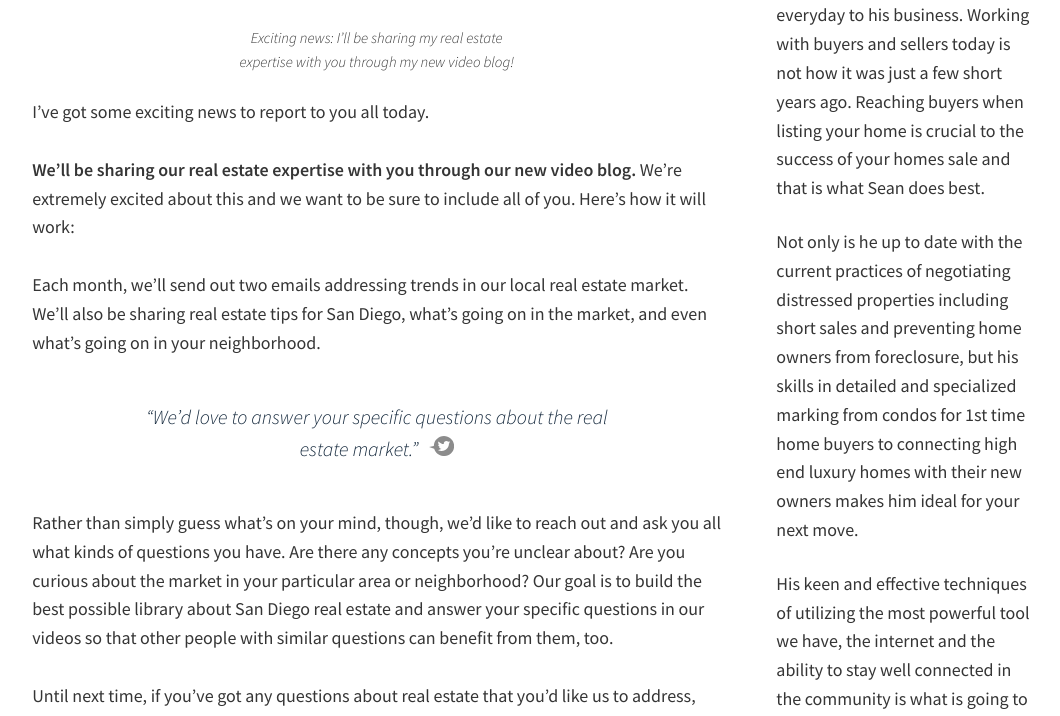
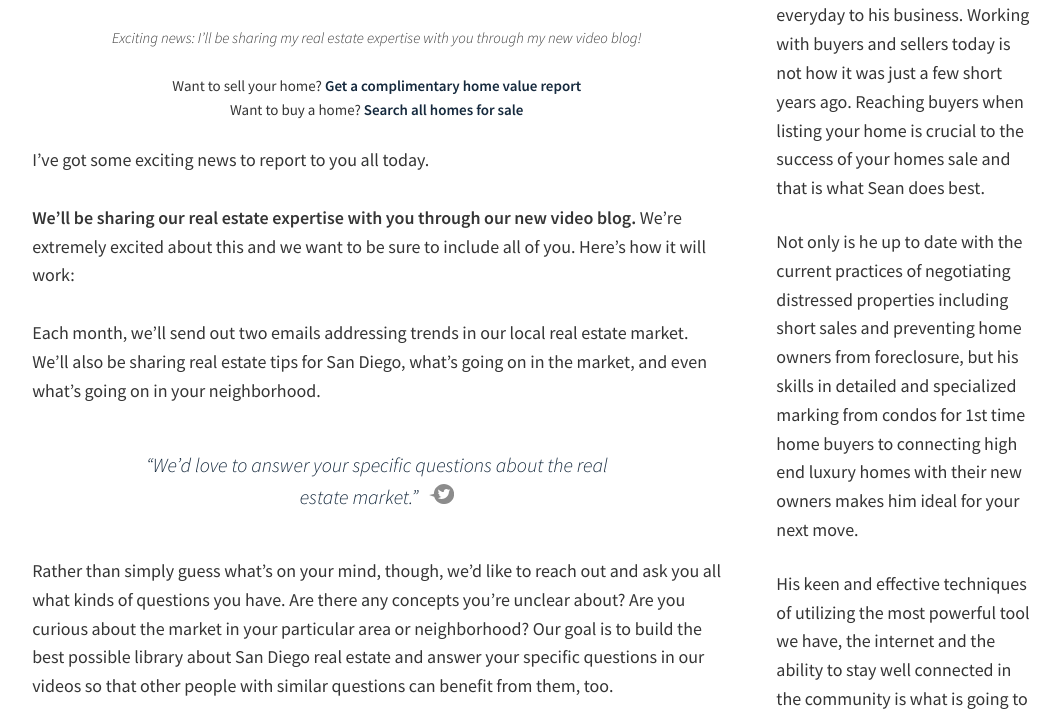
Before and after one commit to Vyral/sean-zanganeh-blog, a Jekyll site: the page built from _posts/2016-10-10-welcome-to-our-new-video-blog.md, in a window 1280 px wide and 900 px high, scrolled down 792 px, cut to the strip 184-900 px from the top of the window. Shown: the whole strip, without its empty margins (97-1157 px from the left). Built offline with Jekyll 4.4.1, drawn with Linux system fonts in a browser that asks for light colours; nearby versions of some CDN libraries.

Commit message:
Updated '/_posts/2016-10-10-welcome-to-our-new-video-blog.md' via CloudCannon

```diff
--- a/_posts/2016-10-10-welcome-to-our-new-video-blog.md
+++ b/_posts/2016-10-10-welcome-to-our-new-video-blog.md
@@ -19,9 +19,13 @@ youtube_code: XN7YPkiNx2E
 
 {% include youtube.html %}
 
-<center><em>Exciting news: I&rsquo;ll be sharing my real estate </em></center>
+<center><em>Exciting news: I&rsquo;ll be sharing my real estate </em><em>expertise </em><em>with you through my new video blog!</em></center>
 
-<center><em>expertise </em><em>with you through my new video blog!</em></center>
+<center>&nbsp;</center>
+
+<center>Want to sell your home? <a href="http://freevaluation.boldleads.com "><strong>Get a complimentary home value report</strong></a></center>
+
+<center>Want to buy a home? <strong><a href="http://mysddreamhome.com/property-search">Search all homes for sale</a></strong></center>
 
 <center>&nbsp;</center>
 
@@ -30,7 +34,7 @@ I’ve got some exciting news to report to you all today.
 <br>**We’ll be sharing our real estate expertise with you through our new video blog.** We’re extremely excited about this and we want to be sure to include all of you. Here’s how it will work:
 <br>
 <br>Each month, we’ll send out two emails addressing trends in our local real estate market. We’ll also be sharing real estate tips for San Diego, what’s going on in the market, and even what’s going on in your neighborhood.
-<br> {% include pullquote.html %}
+<br>&nbsp;{% include pullquote.html %}
 <br>Rather than simply guess what’s on your mind, though, we’d like to reach out and ask you all what kinds of questions you have. Are there any concepts you’re unclear about? Are you curious about the market in your particular area or neighborhood? Our goal is to build the best possible library about San Diego real estate and answer your specific questions in our videos so that other people with similar questions can benefit from them, too.
 <br>
 <br>Until next time, if you’ve got any questions about real estate that you’d like us to address, please don’t hesitate to call us or send us an email. We look forward to producing great content that will be helpful for your real estate journey!
```
